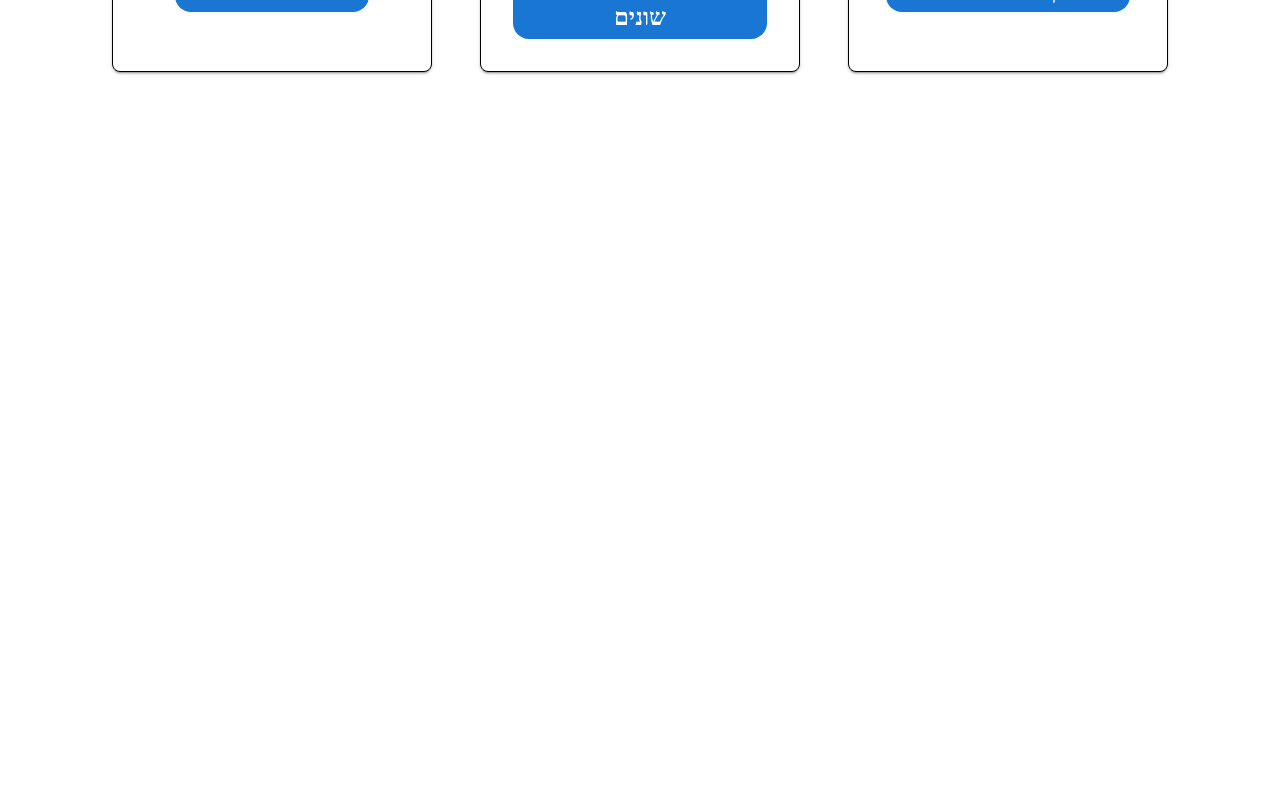
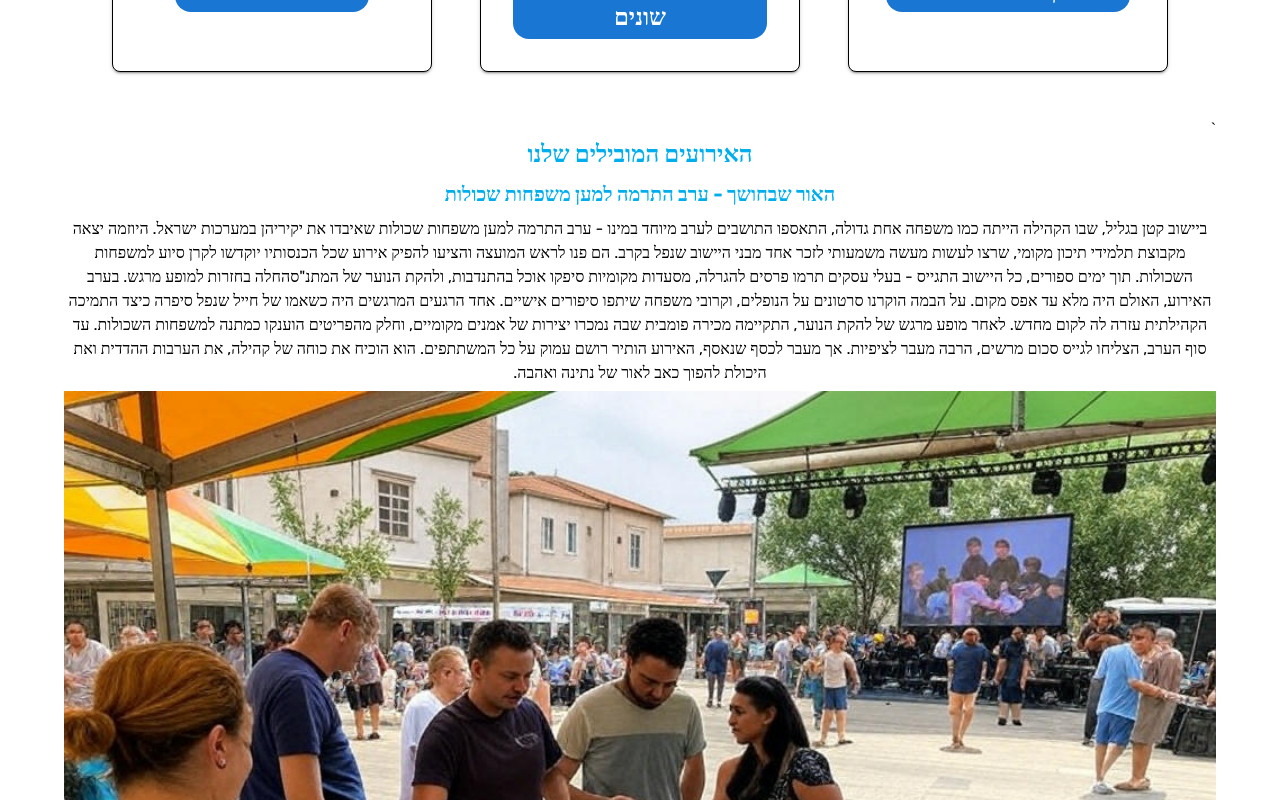
Before and after one commit to Hackaton-Yad-Tamar/Front, a React (Vite) app: page /community in a window 1280 px wide. Shown: the part 820-1620 px from the top of the page. Before the commit the page ends 988 px from the top, so only its background shows below. Built offline with nearby package versions, Linux system fonts and the light colour scheme.

Commit message:
added important events

```diff
--- a/src/views/Leaderboard/Leaderboard.tsx
+++ b/src/views/Leaderboard/Leaderboard.tsx
@@ -1,7 +1,8 @@
     import React, { useEffect, useState } from "react";
     import axios from "axios";
     import { Box, Container, Typography } from "@mui/material";
-import { themeColors } from "../../App";
+    import { themeColors } from "../../App";
+    import eventImage from "../../assets/event.jpg";
 
     const categoryDescriptions = {
     "המתנדב החרוץ": "שעות התנדבות",
@@ -119,6 +120,27 @@ import { themeColors } from "../../App";
             </Box>
             ))}
             </Box>
+            <Box >
+`               <Typography variant="h5" fontWeight="bold" textAlign="center" gutterBottom sx={{ color: themeColors.lightBlue }}>
+                    האירועים המובילים שלנו
+                </Typography>
+                <Typography variant="h6" fontWeight="bold" textAlign="center" gutterBottom sx={{ color: themeColors.lightBlue }}>
+                    האור שבחושך - ערב התרמה למען משפחות שכולות
+                </Typography>
+                <Typography variant="body1" textAlign="center" gutterBottom>
+                    ביישוב קטן בגליל, שבו הקהילה הייתה כמו משפחה אחת גדולה, התאספו התושבים לערב מיוחד במינו - ערב התרמה למען משפחות שכולות שאיבדו את יקיריהן במערכות ישראל.
+                    היוזמה יצאה מקבוצת תלמידי תיכון מקומי, שרצו לעשות מעשה משמעותי לזכר אחד מבני היישוב שנפל בקרב. הם פנו לראש המועצה והציעו להפיק אירוע שכל הכנסותיו יוקדשו לקרן סיוע למשפחות השכולות. תוך ימים ספורים, כל היישוב התגייס - בעלי עסקים תרמו פרסים להגרלה, מסעדות מקומיות סיפקו אוכל בהתנדבות, ולהקת הנוער של המתנ"סהחלה בחזרות למופע מרגש.
+                    בערב האירוע, האולם היה מלא עד אפס מקום. על הבמה הוקרנו סרטונים על הנופלים, וקרובי משפחה שיתפו סיפורים אישיים. אחד הרגעים המרגשים היה כשאמו של חייל שנפל סיפרה כיצד התמיכה הקהילתית עזרה לה לקום מחדש.
+                    לאחר מופע מרגש של להקת הנוער, התקיימה מכירה פומבית שבה נמכרו יצירות של אמנים מקומיים, וחלק מהפריטים הוענקו כמתנה למשפחות השכולות. עד סוף הערב, הצליחו לגייס סכום מרשים, הרבה מעבר לציפיות.
+                    אך מעבר לכסף שנאסף, האירוע הותיר רושם עמוק על כל המשתתפים. הוא הוכיח את כוחה של קהילה, את הערבות ההדדית ואת היכולת להפוך כאב לאור של נתינה ואהבה.
+                </Typography>
+                <Box>
+                    <img src={eventImage} alt="event" style={{ width: "100%"}} />
+                </Box>
+
+
+
+            </Box>
         </Container>
 
     );
```
Also changed, not shown: src/assets/event.jpg (added).
